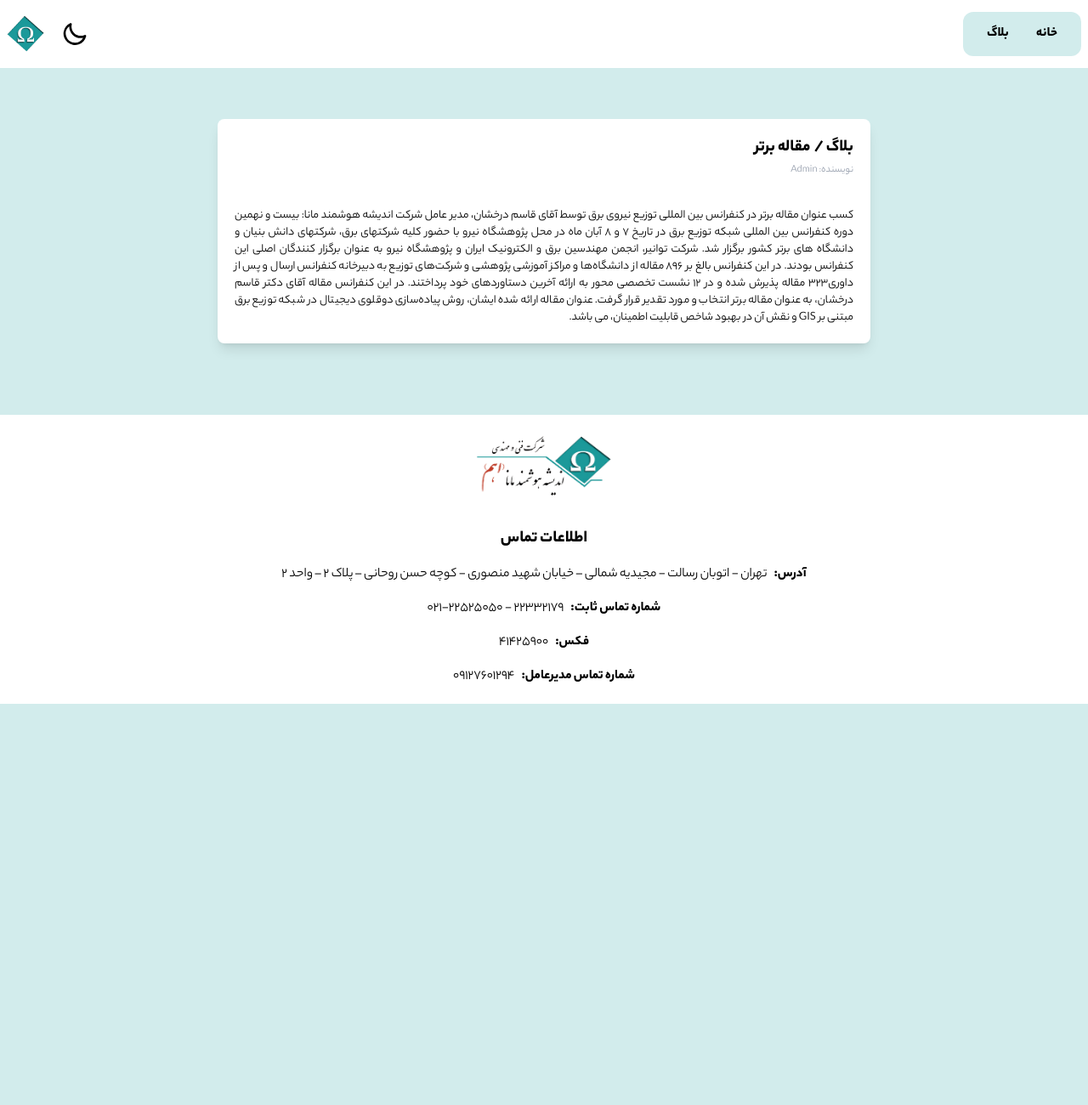
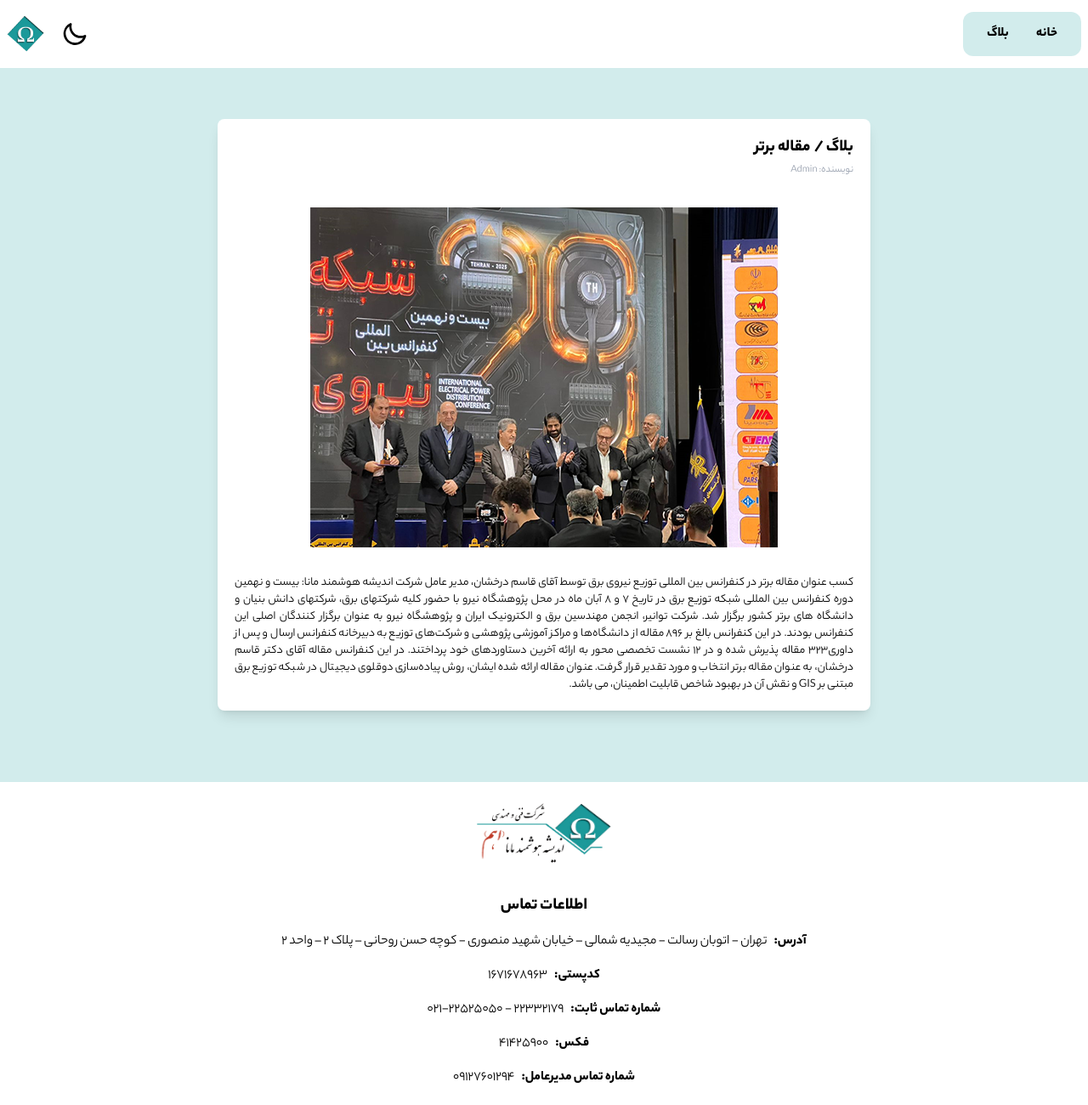
Before and after one commit to maryammohebbi/Mana-Next-ver, a Next.js app: page /blog/1 in a window 1280 px wide. Shown: the whole page at 85% size. Before the commit the page ends 828 px from the top, so only its background shows below. Built offline with nearby package versions, Linux system fonts and the light colour scheme.

Commit message:
postcode added to footer and image added to post

```diff
--- a/src/app/blog/[id]/page.jsx
+++ b/src/app/blog/[id]/page.jsx
@@ -30,8 +30,14 @@ export default async function Post({ params }) {
           </div>
           <span className="text-xs text-gray-400">نویسنده: {post.author}</span>
         </div>
-        <div>
-          {/* <Image src={post.image} /> */}
+        <div className="flex flex-col items-center">
+          <Image
+            src={post.image}
+            width={500}
+            height={500}
+            alt={post.title}
+            className="w-[250px] h-[200px] md:w-[550px] md:h-[400px] mb-8"
+          />
           <p className="text-secondary text-sm text-justify">{post.text}</p>
         </div>
       </div>
--- a/src/components/Footer.jsx
+++ b/src/components/Footer.jsx
@@ -24,6 +24,10 @@ function Footer() {
           </p>
         </div>
         <div className="flex gap-x-2">
+          <span className="text-secondary font-bold">کدپستی:</span>
+          <p className="text-secondary">1671678963</p>
+        </div>
+        <div className="flex gap-x-2">
           <span className="text-secondary font-bold">شماره تماس ثابت:</span>
           <p className="text-secondary">22332179 - 021-22525050 </p>
         </div>
--- a/src/data/data.js
+++ b/src/data/data.js
@@ -8,7 +8,7 @@ export const posts = [
       "بیست و نهمین دوره کنفرانس بین المللی شبکه توزیع برق در تاریخ 7 و 8 آبان ماه در محل پژوهشگاه نیرو با حضور کلیه شرکتهای برق، شرکتهای دانش بنیان و دانشگاه های برتر کشور برگزار شد...",
     text: "کسب عنوان مقاله برتر در کنفرانس بین المللی توزیع نیروی برق توسط آقای قاسم درخشان، مدیر عامل شرکت اندیشه هوشمند مانا: بیست و نهمین دوره کنفرانس بین المللی شبکه توزیع برق در تاریخ 7 و 8 آبان ماه در محل پژوهشگاه نیرو با حضور کلیه شرکتهای برق، شرکتهای دانش بنیان و دانشگاه های برتر کشور برگزار شد. شرکت توانیر، انجمن مهندسین برق و الکترونیک ایران و پژوهشگاه نیرو به عنوان برگزار کنندگان اصلی این کنفرانس بودند. در این کنفرانس بالغ بر ۸۹۶ مقاله از دانشگاه‌ها و مراکز آموزشی پژوهشی و شرکت‌های توزیع به دبیرخانه کنفرانس ارسال و پس از داوری۳۲۳ مقاله پذیرش شده و در ۱۲ نشست تخصصی محور به ارائه آخرین دستاوردهای خود پرداختند. در این کنفرانس مقاله آقای دکتر قاسم درخشان، به عنوان مقاله برتر  انتخاب و مورد تقدیر قرار گرفت. عنوان مقاله ارائه شده ایشان، روش پیاده‌سازی دوقلوی دیجیتال در شبکه توزیع برق مبتنی بر GIS و نقش آن در بهبود شاخص قابلیت اطمینان، می باشد.",
     thumbnail: "/images/loh.png",
-    image: "",
+    image: "/images/dr.png",
     author: "Admin",
   },
   {
@@ -20,7 +20,7 @@ export const posts = [
       "همایش تخصصی دستاوردهای فناوری اطلاعات مکانی (GIS) در صنعت آب و برق و یادواره شهیده والامقام دکتر ندا رفیعی پارسا با حضور وزیر نیرو و مدیران ارشد صنعت آب و برق و ...",
     text: "همایش تخصصی دستاوردهای فناوری اطلاعات مکانی (GIS) در صنعت آب و برق و یادواره شهیده والامقام دکتر ندا رفیعی پارسا با حضور وزیر نیرو و مدیران ارشد صنعت آب و برق و متخصصان و شرکت‌های زیرمجموعه پیشرو حوزه GIS چهارشنبه (مورخ ۲۸ آبان‌ماه ۱۴۰۴) با حضور مقامات عالی‌رتبه و مدیران ارشد صنعت آب و برق در وزارت نیرو برگزار شد. شرکت اندیشه هوشمند مانا به عنوان مشاور GIS وزارت نیرو نقش مهمی در این همایش داشته است. از موضوعات این همایش رونمایی از کتاب «کاربردهای GIS در حکمرانی هوشمند صنعت آب و برق کشور» با حضور معاونین و مدیران ارشد وزارت نیرو و صنعت آب و برق بوده است.",
     thumbnail: "/images/gis-day.png",
-    image: "",
+    image: "/images/gift.png",
     author: "Admin",
   },
 ];
```
Also changed, not shown: public/images/dr.png (added), public/images/gift.png (added).
